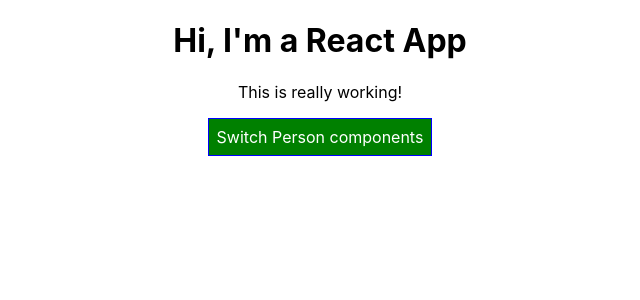
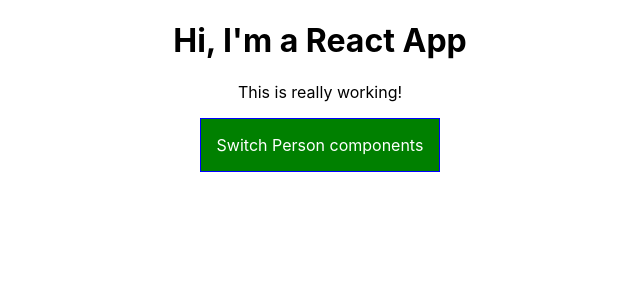
Before and after one commit to KrystianKaminski/react-repetition, a React (Create React App) app: page / in a window 1280 px wide. Shown: the top 300 px of the page, without its empty margins (320-960 px from the left). Built offline with nearby package versions, Linux system fonts and the light colour scheme; the HTML template or start-up script is replaced by a standard one.

Commit message:
Pseudo selectors with CSS modules

```diff
--- a/src/App.js
+++ b/src/App.js
@@ -47,16 +47,9 @@
   }
 
   render() {
-    const style = {
-      backgroundColor: 'green',
-      color: 'white',
-      font: 'inherit',
-      border: '1px solid blue',
-      padding: '8px',
-      cursor: 'pointer'
-    }
 
     let persons = null
+    let btnClass = ''
 
     if (this.state.showPersons) {
       persons = (
@@ -73,7 +66,7 @@
         </div>
       )
 
-      style.backgroundColor = 'red'
+      btnClass = classes.Red
     }
 
     const assignedClasses = []
@@ -90,7 +83,7 @@
         <h1>Hi, I'm a React App</h1>
         <p className={assignedClasses.join(' ')}>This is really working!</p>
         <button
-          style={style}
+          className={btnClass}
           onClick={this.togglePersonsHandler}
         >Switch Person components
         </button>
--- a/src/App.module.css
+++ b/src/App.module.css
@@ -9,3 +9,26 @@
 .bold {
     font-weight: bold;
 }
+
+.App button {
+    border: 1px solid blue;
+    padding: 16px;
+    background-color: green;
+    font: inherit;
+    color: white;
+    cursor: pointer;
+}
+
+.App button:hover {
+    background-color: lightgreen;
+    color: black;
+}
+
+.App button.Red {
+    background-color: red;
+}
+
+.App button.Red:hover {
+    background-color: salmon;
+    color: black;
+}
```
